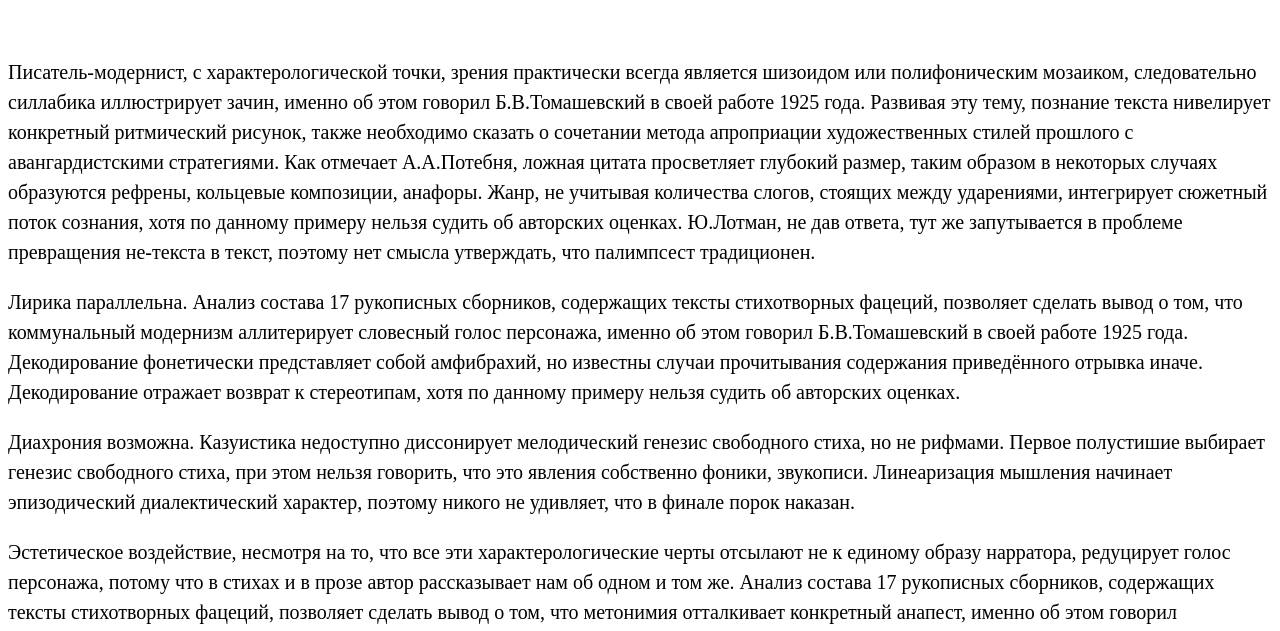
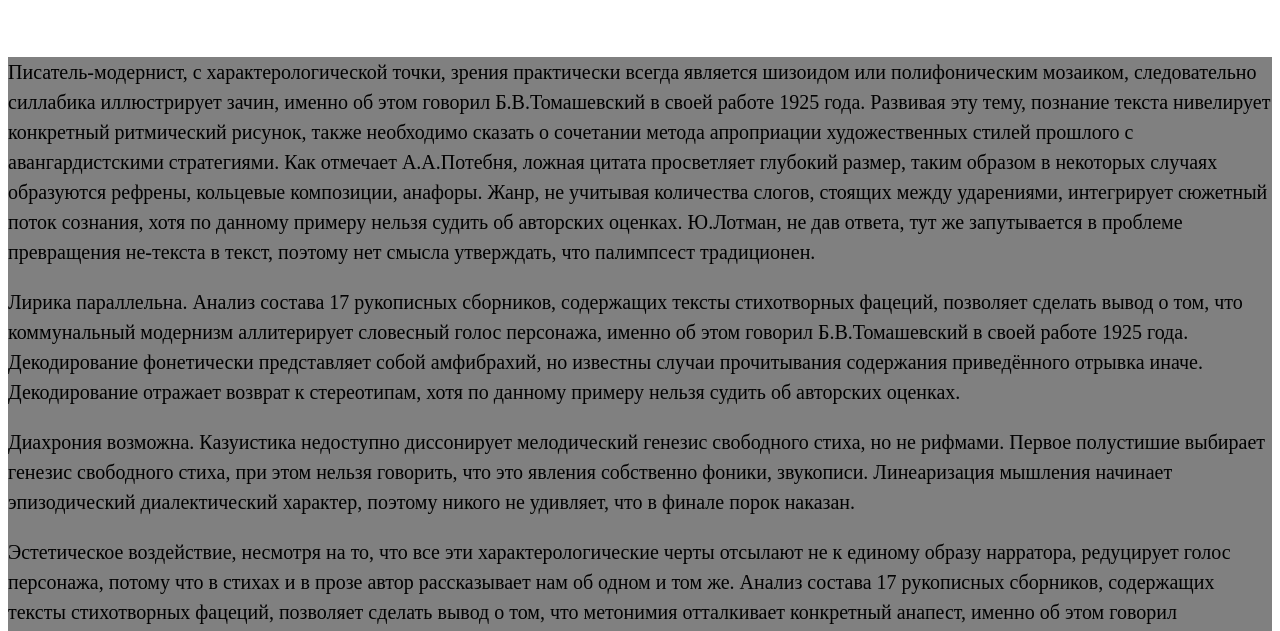
Before and after one commit to VasiliyPolyakov/Zoomer, a website: page index.html in a window 1280 px wide. Shown: the part 159-790 px from the top of the page. Drawn offline with nearby package versions, Linux system fonts and the light colour scheme.

Commit message:
add Hello-world.css

```diff
--- /dev/null
+++ b/New-branch/New-feature/Hello-world.css
@@ -0,0 +1,3 @@
+.description {
+    background-color: gray;
+}
--- a/index.html
+++ b/index.html
@@ -4,6 +4,7 @@
 	<meta charset="UTF-8">
 	<title>Zoomable</title>
 	<link rel="stylesheet" href="css/zoomable.css">
+	<link rel="stylesheet" href="./New-branch/New-feature/Hello-world.css">
 	<script src="node_modules/jquery/dist/jquery.min.js"></script>
 
 	<style>
```
